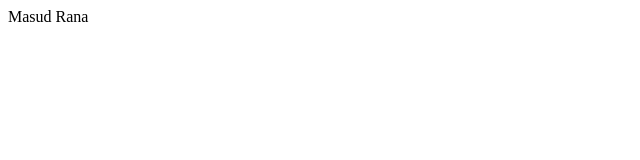
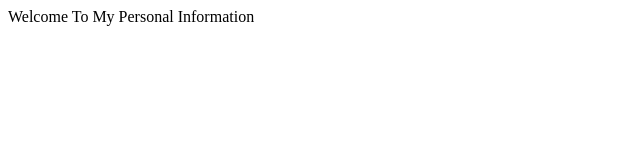
Before and after one commit to masudxr/masudxr.github.io, a plain HTML site: page index.html in a window 1280 px wide. Shown: the whole page, without its empty margins (0-640 px from the left). Drawn offline with Linux system fonts and the light colour scheme.

Commit message:
chor:testing git

```diff
--- a/index.html
+++ b/index.html
@@ -6,6 +6,6 @@
     <title>Masud Rana</title>
 </head>
 <body>
-    Masud Rana
+    Welcome To My Personal Information
 </body>
 </html>
```
